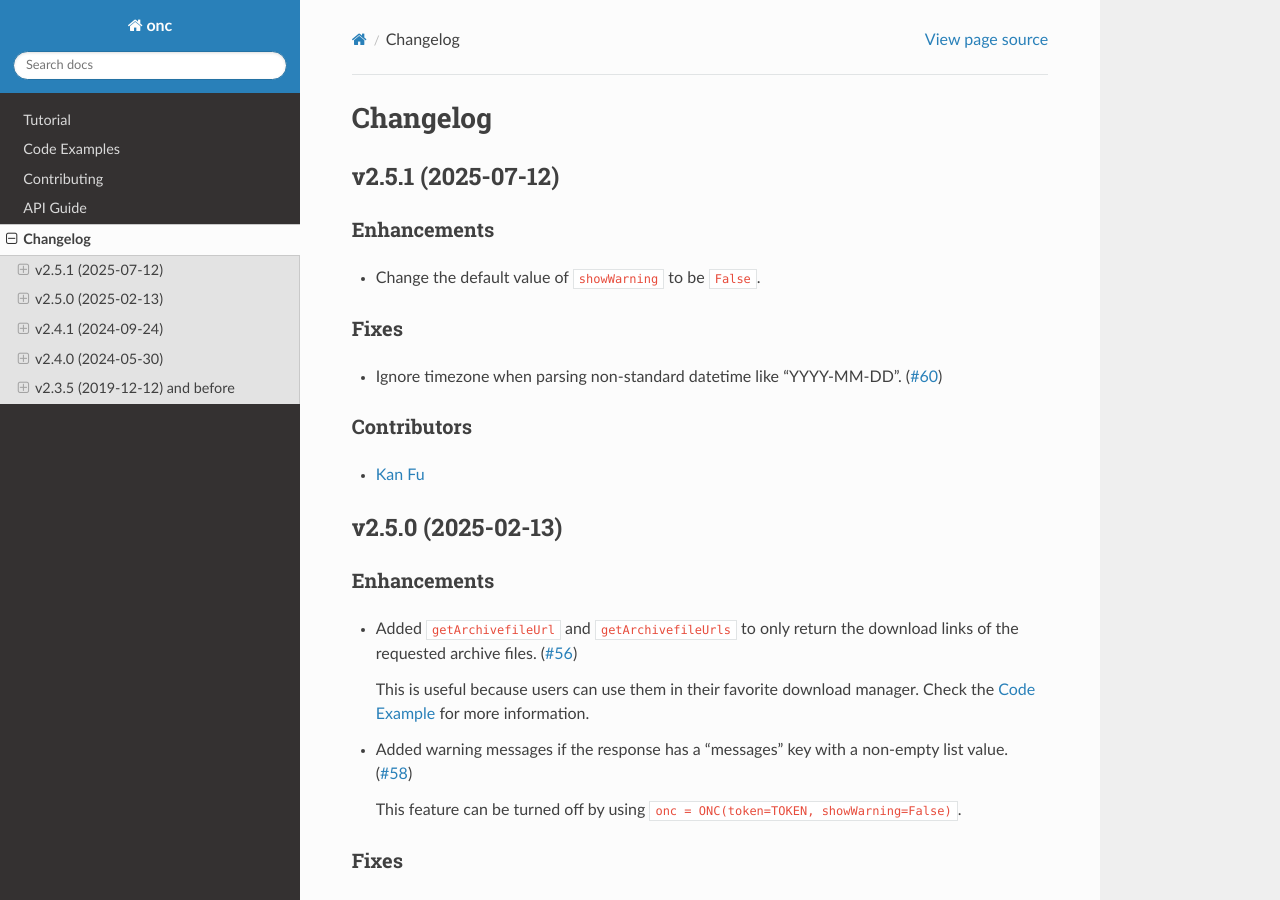
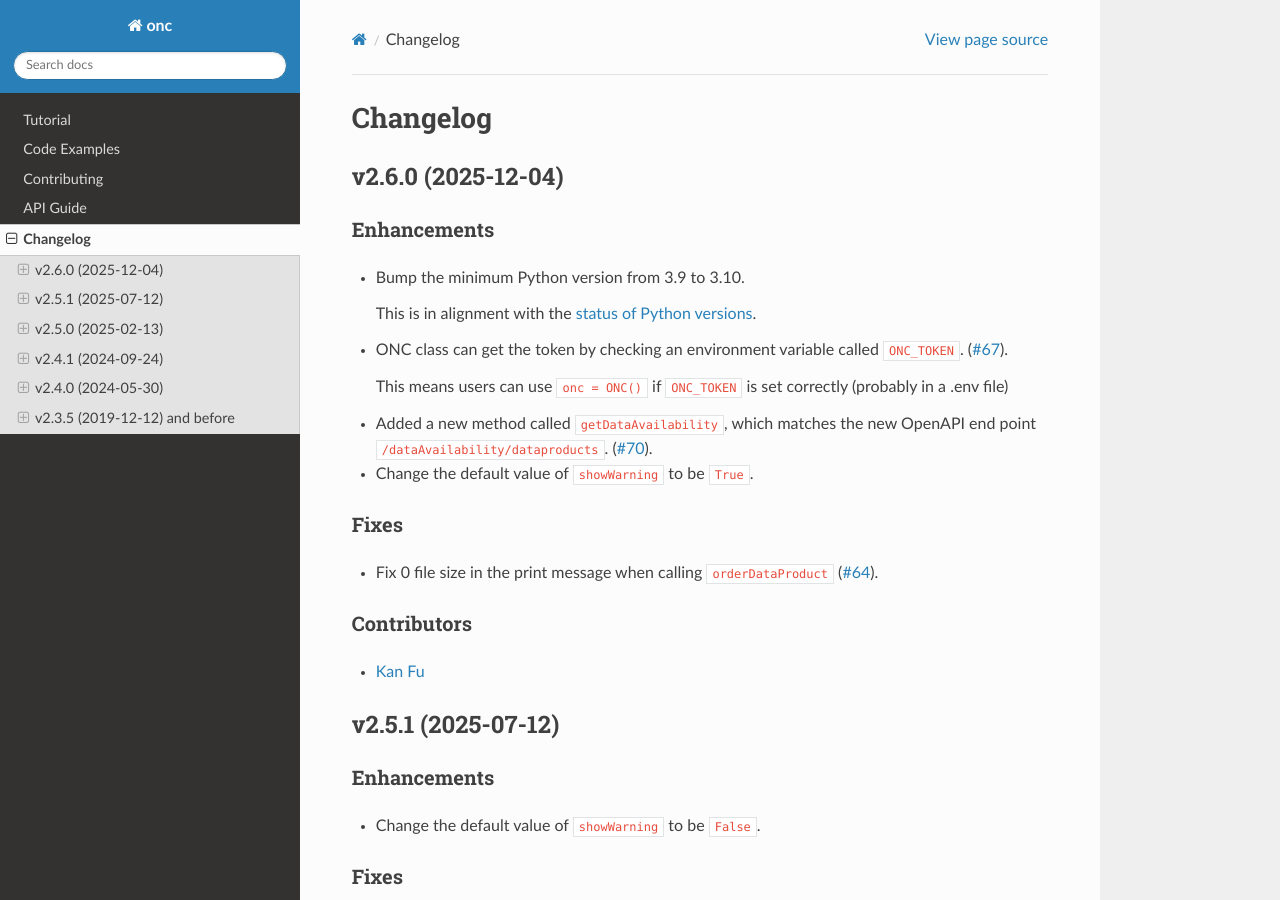
Before and after one commit to OceanNetworksCanada/api-python-client, a Sphinx documentation site: the page built from doc/source/changelog.md, in a window 1280 px wide and 900 px high. Built offline with Sphinx 7.4.7 and the Read the Docs theme 3.1.0, drawn with Linux system fonts in a browser that asks for light colours.

Commit message:
release: prepare for version 2.6.0

```diff
--- a/CHANGELOG.md
+++ b/CHANGELOG.md
@@ -1,4 +1,32 @@
 # Changelog
+
+## v2.6.0 (2025-12-04)
+
+### Enhancements
+
+- Bump the minimum Python version from 3.9 to 3.10.
+
+  This is in alignment with the [status of Python versions](https://devguide.python.org/versions/).
+
+- ONC class can get the token by checking an environment variable called `ONC_TOKEN`.
+  ([#67](https://github.com/OceanNetworksCanada/api-python-client/pull/67)).
+
+  This means users can use `onc = ONC()` if `ONC_TOKEN` is set correctly (probably in a .env file)
+
+- Added a new method called `getDataAvailability`, which matches the new OpenAPI end point
+  [`/dataAvailability/dataproducts`](https://data.oceannetworks.ca/OpenAPI#get-/dataAvailability/dataproducts).
+  ([#70](https://github.com/OceanNetworksCanada/api-python-client/pull/70)).
+
+- Change the default value of `showWarning` to be `True`.
+
+### Fixes
+
+- Fix 0 file size in the print message when calling `orderDataProduct`
+  ([#64](https://github.com/OceanNetworksCanada/api-python-client/pull/64)).
+
+### Contributors
+
+- [Kan Fu](https://github.com/kan-fu)
 
 ## v2.5.1 (2025-07-12)
 
--- a/doc/source/conf.py
+++ b/doc/source/conf.py
@@ -9,7 +9,7 @@
 project = "onc"
 copyright = "2025, ONC Data Team"
 author = "ONC Data Team"
-release = "2.5.1"
+release = "2.6.0"
 
 # -- General configuration ---------------------------------------------------
 # https://www.sphinx-doc.org/en/master/usage/configuration.html#general-configuration
--- a/pyproject.toml
+++ b/pyproject.toml
@@ -4,7 +4,7 @@ build-backend = "setuptools.build_meta"
 
 [project]
 name = "onc"
-version = "2.5.1"
+version = "2.6.0"
 description = "Oceans 3.0 API Python Client Library"
 readme = "README.md"
 authors = [
```
